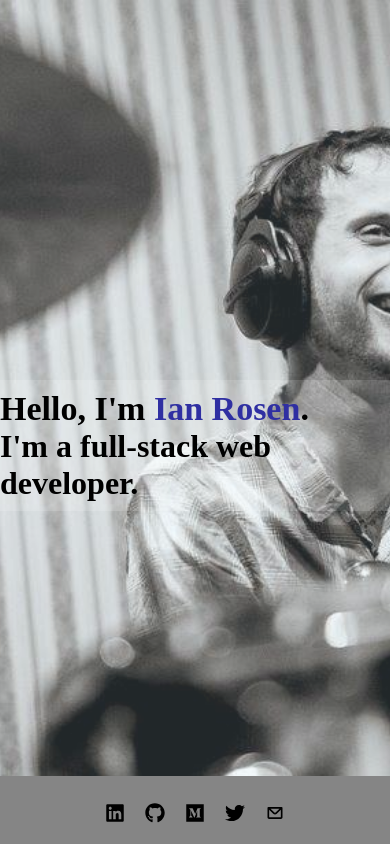
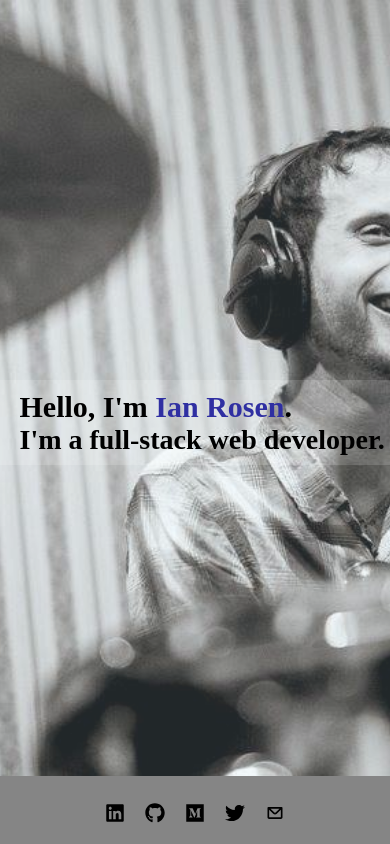
Before and after one commit to irosen419/ian_rosen_portfolio, a React (Create React App) app: page / in a window 390 px wide. Shown: the top 844 px of the page. Built offline with nearby package versions, Linux system fonts and the light colour scheme.

Commit message:
changed font size and padding of intro

```diff
--- a/src/App.scss
+++ b/src/App.scss
@@ -395,18 +395,18 @@ a:hover {
   }
 
   #intro {
-    padding-left: 0;
+    padding-left: 5%;
 
       h1, h2 {
         color: #000000;
       }
 
       h1 {
-        font-size: 34px;
+        font-size: 30px;
       }
 
       h2 {
-        font-size: 32px;
+        font-size: $h1-font;
       }
   }
 
```
